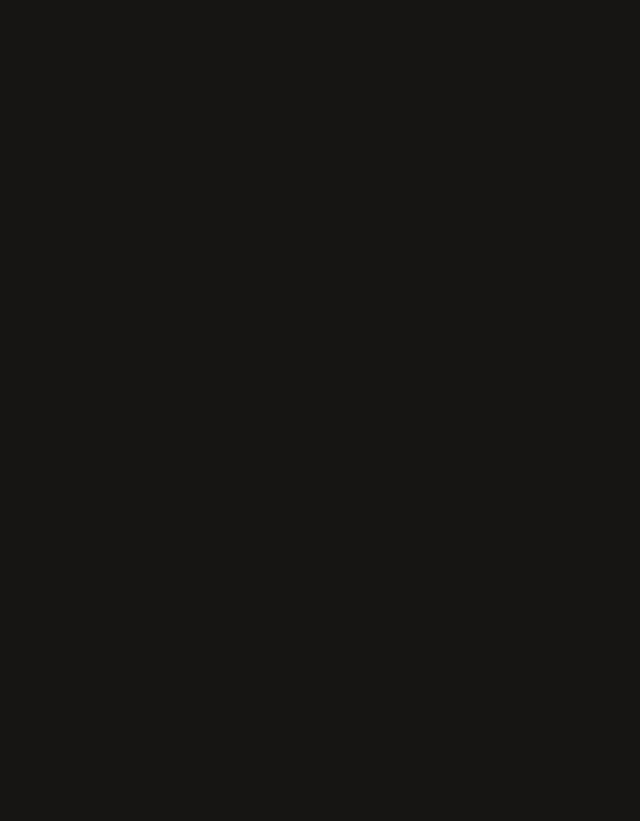
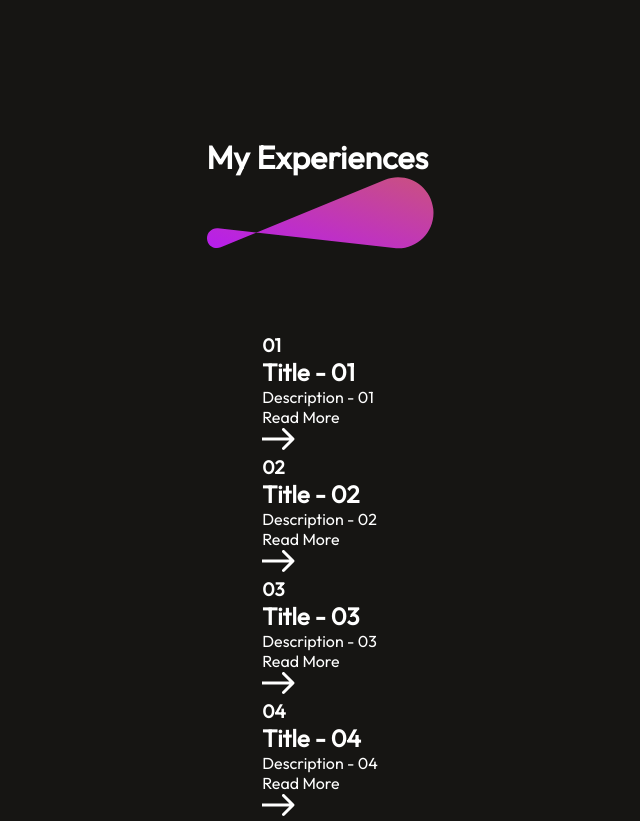
Before and after one commit to pradeeparihar/portfolio-prp, a React (Vite) app: page / in a window 1280 px wide. Shown: the part 1660-2481 px from the top of the page, without its empty margins (320-960 px from the left). Before the commit the page ends 1717 px from the top, so only its background shows below. Built offline with nearby package versions, Linux system fonts and the light colour scheme.

Commit message:
Experiences WIP

```diff
--- a/src/App.tsx
+++ b/src/App.tsx
@@ -1,4 +1,5 @@
 import About from './Components/About/About'
+import Experiences from './Components/Experiences/Experiences'
 import Hero from './Components/Hero/Hero'
 import Navbar from './Components/Navbar/Navbar'
 
@@ -8,6 +9,7 @@ const App = () => {
       <Navbar />
       <Hero />
       <About />
+      <Experiences />
     </div>
   )
 }
--- /dev/null
+++ b/src/Components/Experiences/Experiences.tsx
@@ -0,0 +1,51 @@
+import './experiences.css';
+import theme_pattern from '../../assets/theme_pattern.svg';
+import arrow_icon from '../../assets/arrow_icon.svg';
+
+const Experiences = () => {
+    const expData = [
+        {
+            e_no: '01',
+            e_title: 'Title - 01',
+            e_desc: 'Description - 01'
+        },
+        {
+            e_no: '02',
+            e_title: 'Title - 02',
+            e_desc: 'Description - 02'
+        },
+        {
+            e_no: '03',
+            e_title: 'Title - 03',
+            e_desc: 'Description - 03'
+        },
+        {
+            e_no: '04',
+            e_title: 'Title - 04',
+            e_desc: 'Description - 04'
+        }
+    ]
+  return (
+    <div className='experiences'>
+        <div className="experiences-title">
+            <h1>My Experiences</h1>
+            <img src={theme_pattern} alt="" />
+        </div>
+        <div className="experiences-container">
+            {expData.map((exp, index) => {
+                return <div key={index} className='experience-format'>
+                    <h3>{exp.e_no}</h3>
+                    <h2>{exp.e_title}</h2>
+                    <p>{exp.e_desc}</p>
+                    <div className="experience-readmore">
+                        <p>Read More</p>
+                        <img src={arrow_icon} alt=''/>
+                    </div>
+                </div>
+            })}
+        </div>
+    </div>
+  )
+}
+
+export default Experiences
--- /dev/null
+++ b/src/Components/Experiences/experiences.css
@@ -0,0 +1,13 @@
+.experiences {
+    display: flex;
+    flex-direction: column;
+    align-items: center;
+    justify-content: center;
+    gap: 80px;
+    margin: 80px 170px;
+}
+
+.experiences-title {
+    position: relative;
+
+}
```
Also changed, not shown: src/assets/arrow_icon.svg (added).
